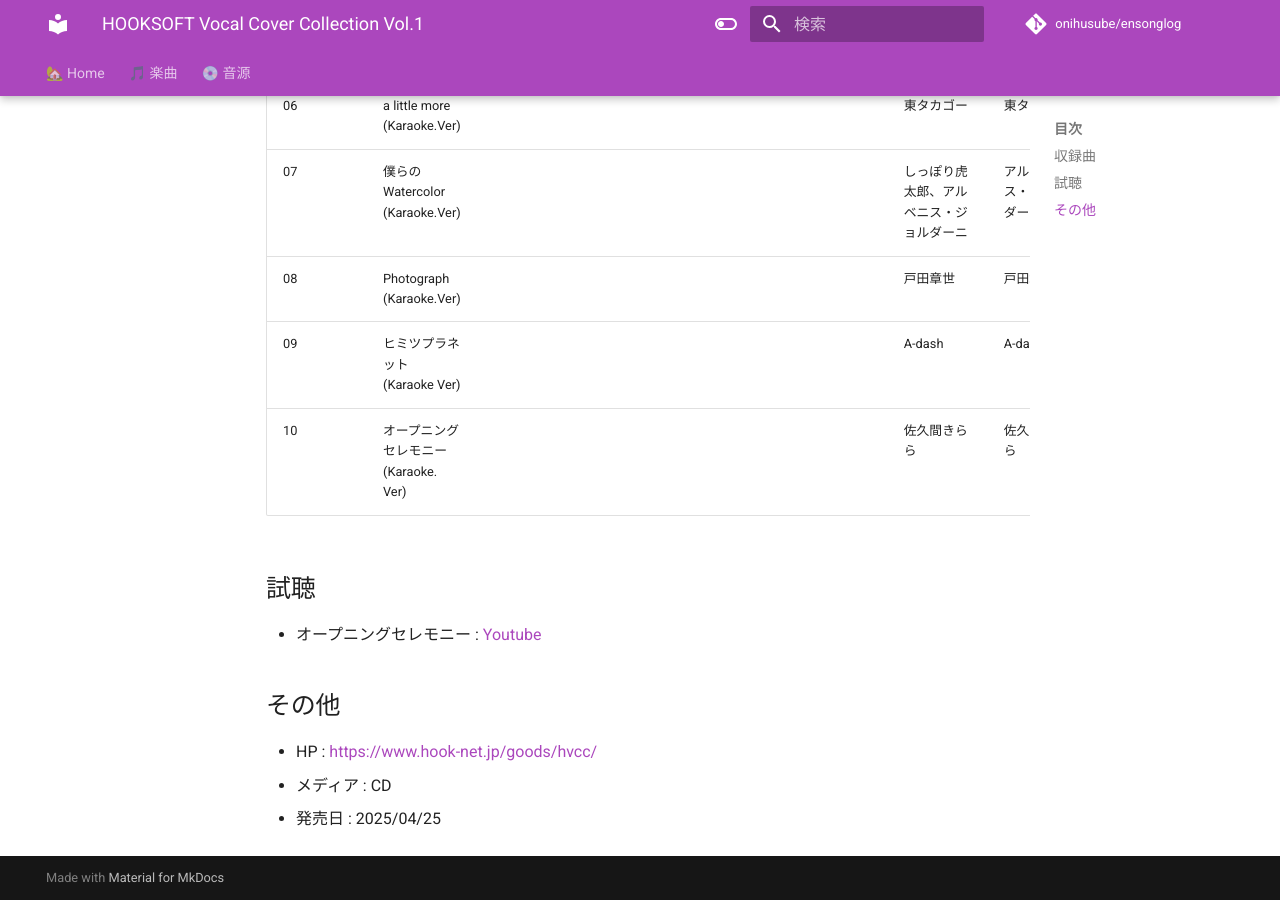
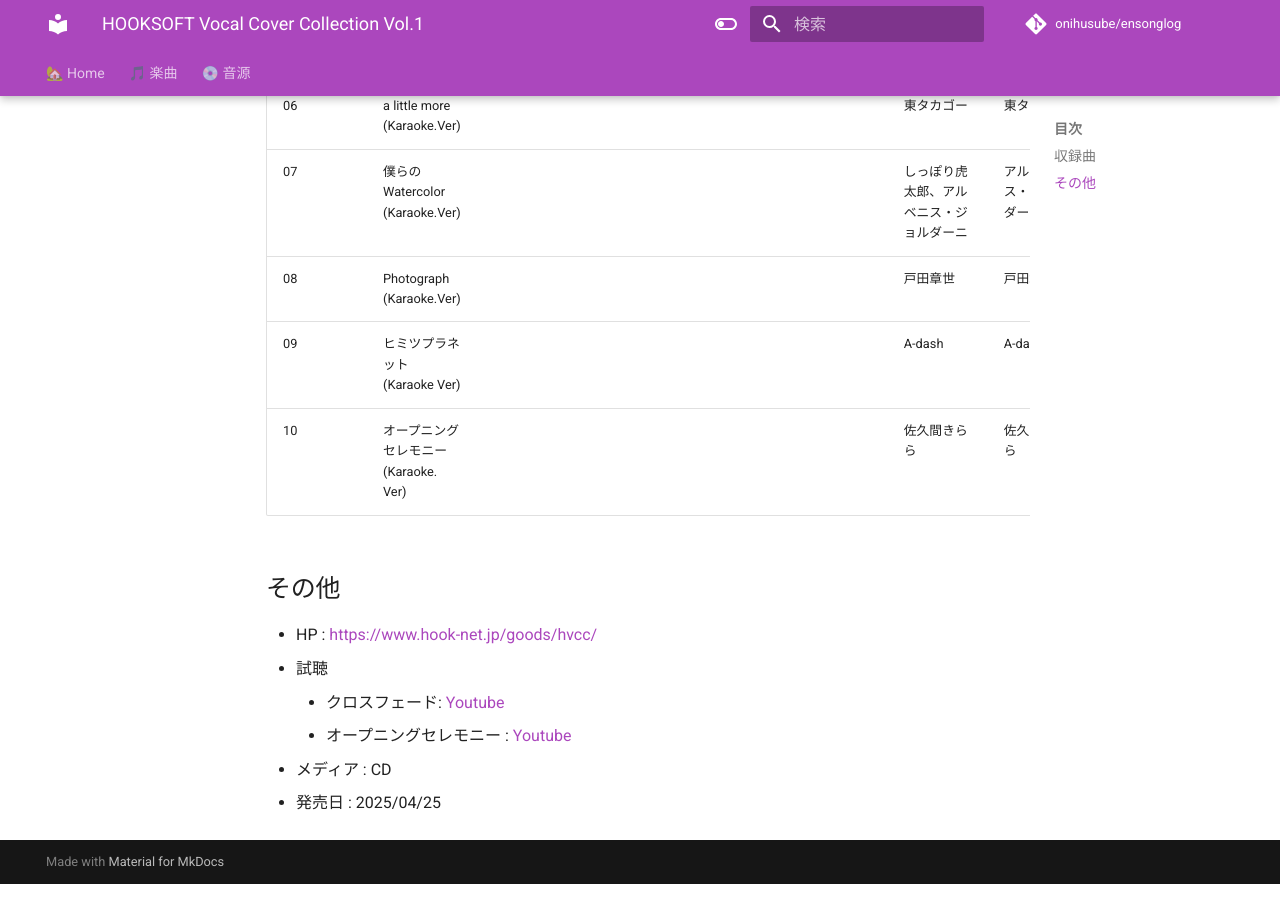
Before and after one commit to onihusube/ensonglog, an MkDocs documentation site: the page built from docs/2025/音源個別/HOOKSOFT Vocal Cover Collection Vol.1.md, in a window 1280 px wide and 900 px high, scrolled down 612 px. Built offline with MkDocs 1.6.1 and Material for MkDocs 9.7.7, drawn with Linux system fonts in a browser that asks for light colours; comment, search, counter and statistics services are not loaded.

Commit message:
HOOKSOFT Vocal Cover Collection試聴動画追記

```diff
--- a/docs/2025/音源個別/HOOKSOFT Vocal Cover Collection Vol.1.md
+++ b/docs/2025/音源個別/HOOKSOFT Vocal Cover Collection Vol.1.md
@@ -15,12 +15,11 @@
 | 09 | ヒミツプラネット (Karaoke Ver) |  |  |  |  | A-dash | A-dash |  | 2024 |
 | 10 | オープニングセレモニー (Karaoke. Ver) |  |  |  |  | 佐久間きらら | 佐久間きらら |  | 2011 |
 
-## 試聴
-
-- オープニングセレモニー : [Youtube](https://www.youtube.com/watch?v=HS4cLLcaD2Q)
-
 ## その他
 
 - HP : [https://www.hook-net.jp/goods/hvcc/](https://www.hook-net.jp/goods/hvcc/)
+- 試聴
+    - クロスフェード: [Youtube](https://www.youtube.com/watch?v=v7ciaA0h00U)
+    - オープニングセレモニー : [Youtube](https://www.youtube.com/watch?v=HS4cLLcaD2Q)
 - メディア : CD
 - 発売日 : 2025/04/25
```
